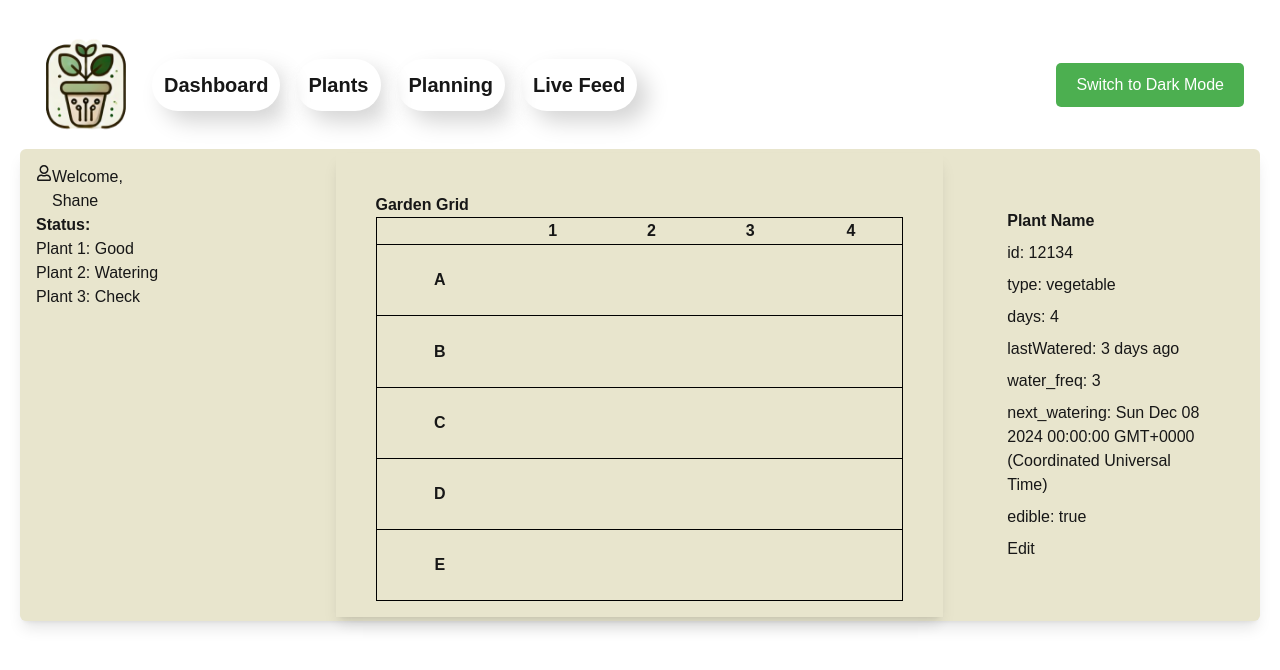
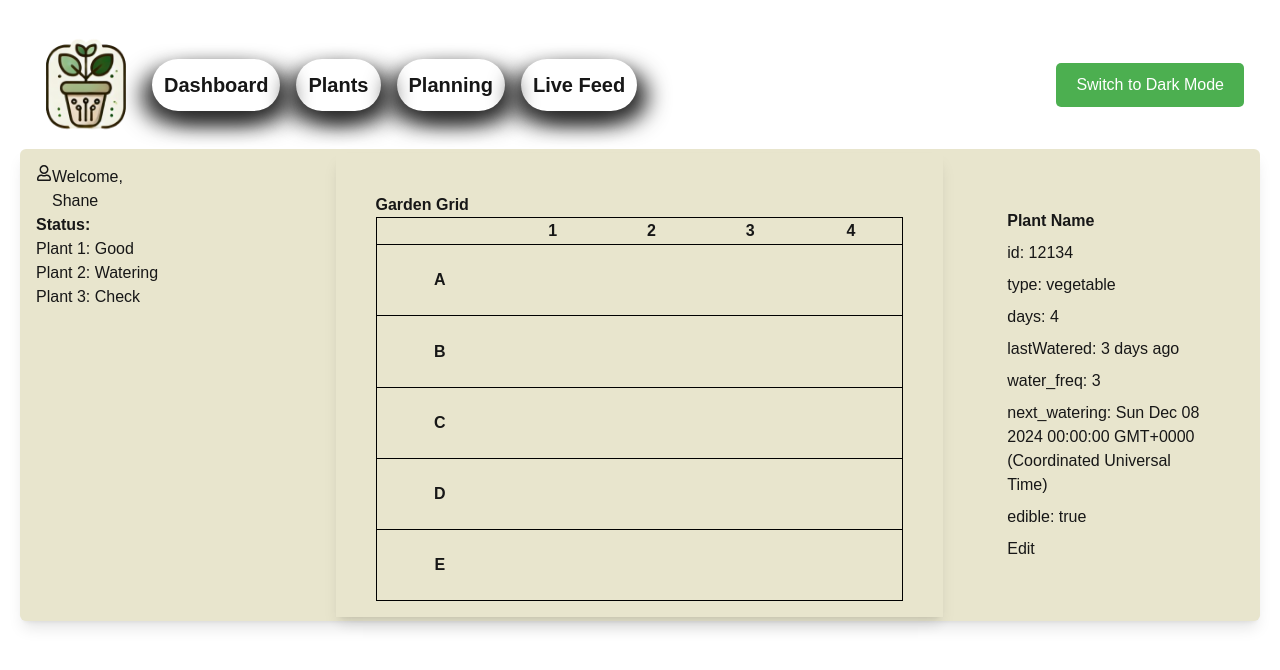
Before and after one commit to matsusht24/ProjectX, a Next.js app in the folder ProjectX-React/: page / in a window 1280 px wide. Shown: the top 670 px of the page. Built offline with nearby package versions, Linux system fonts and the light colour scheme.

Commit message:
added variable shadows for cards

```diff
--- a/ProjectX-React/src/app/dashboard/page.tsx
+++ b/ProjectX-React/src/app/dashboard/page.tsx
@@ -6,7 +6,7 @@ import WaterInfo from "../ui/dashboard/analytics/WaterInfo";
 import StatusSection from "../ui/dashboard/StatusSection";
 function Dashboard() {
   return (
-    <div className="m-2 p-1 rounded-md shadow-neo-dark">
+    <div className="card m-2 p-1 rounded-md ">
       <div className="flex flex-col">
         <div className="navBar">
           <NavBar />
--- a/ProjectX-React/src/app/globals.css
+++ b/ProjectX-React/src/app/globals.css
@@ -9,18 +9,21 @@ html {
 html.dark {
   --background: #333333;
   --foreground: #ededed;
+  --shadow: 11px 11px 22px #e6e6e6, -11px 11px 22px #ffffff;
 }
 
 
 :root {
   --background: #ffffff;
   --foreground: #171717;
+  --shadow: 11px 11px 22px #2b2b2b, -11px 11px 22px #3b3b3b;
 }
 
 @media (prefers-color-scheme: dark) {
   :root {
     --background: #0a0a0a;
     --foreground: #ededed;
+
   }
 }
 
@@ -29,8 +32,3 @@ body {
   background: var(--background);
   font-family: Arial, Helvetica, sans-serif;
 }
-
-
-.btn.dark {
-  @apply shadow-neo-dark
-}
--- a/ProjectX-React/tailwind.config.ts
+++ b/ProjectX-React/tailwind.config.ts
@@ -9,7 +9,8 @@ export default {
   theme: {
     extend: {
       boxShadow: {
-        'neo-dark': '11px 11px 22px #d5d5d5, -11px 11px 22px #ffffff',          // Shadow
+        'neo-dark': '11px 11px 22px #2b2b2b, -11px 11px 22px #3b3b3b',          // Shadow
+        'neo-light': '11px 11px 22px #e6e6e6, -11px 11px 22px #ffffff',          // Light shadow
         'back-grid': 'inset 20px 20px 60px #138b3f, inset -20px -20px 60px #19bb55',
         'inset-grid': 'inset 11px 11px 22px #e6e6e6, inset -11px 11px 22px #ffffff',
         'glow': '0 0 10px rgba(0, 255, 0, 0.6)',         // Green glow effect
```
